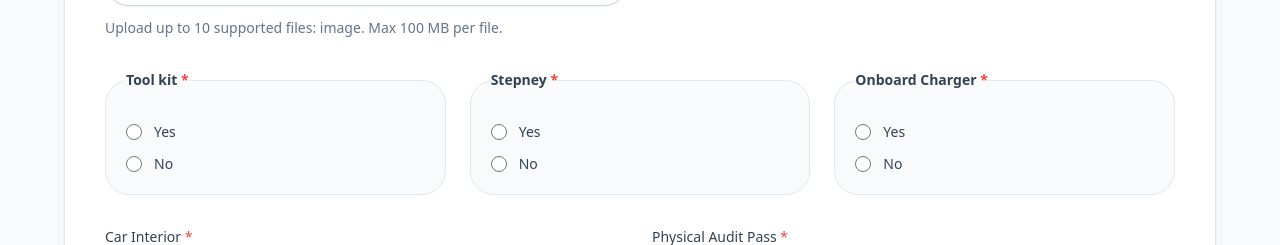
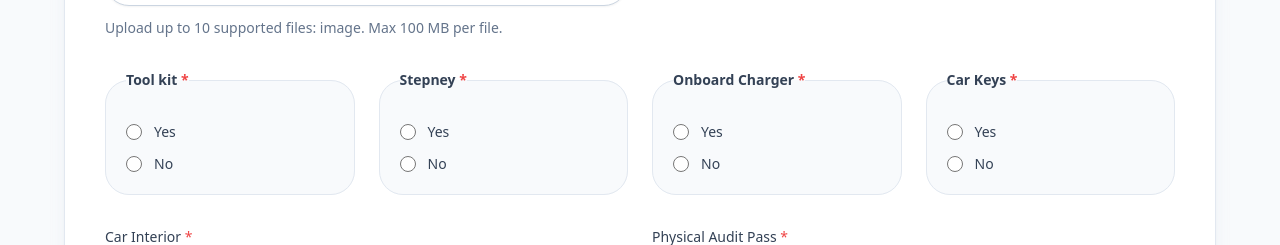
Before and after one commit to AnuJ221011/DK, a React (Vite) app: page / in a window 1280 px wide. Shown: the part 1245-1490 px from the top of the page. Built offline with nearby package versions, Linux system fonts and the light colour scheme; no server answers; the HTML template or start-up script is replaced by a standard one.

Commit message:
added car keys field

```diff
--- a/src/App.jsx
+++ b/src/App.jsx
@@ -13,6 +13,7 @@ const initialState = {
   toolKit: '',
   stepney: '',
   onboardCharger: '',
+  carKeys: '',
   carInterior: '',
   physicalAuditPass: ''
 }
@@ -315,7 +316,7 @@ function App() {
             ))}
           </div>
 
-          <div className={`grid gap-6 lg:grid-cols-3 ${isNotAvailable ? 'opacity-40' : ''}`}>
+          <div className={`grid gap-6 lg:grid-cols-4 ${isNotAvailable ? 'opacity-40' : ''}`}>
             <fieldset className="space-y-3 rounded-3xl border border-slate-200 bg-slate-50 p-5">
               <legend className="text-sm font-semibold text-slate-700">Tool kit <span className="text-red-500">*</span></legend>
               <label className="flex items-center gap-3 text-sm text-slate-700"><input type="radio" name="toolKit" value="Yes" checked={formData.toolKit === 'Yes'} onChange={handleChange} disabled={isNotAvailable} className="h-4 w-4 text-sky-600 focus:ring-sky-500" /> Yes</label>
@@ -332,6 +333,12 @@ function App() {
               <legend className="text-sm font-semibold text-slate-700">Onboard Charger <span className="text-red-500">*</span></legend>
               <label className="flex items-center gap-3 text-sm text-slate-700"><input type="radio" name="onboardCharger" value="Yes" checked={formData.onboardCharger === 'Yes'} onChange={handleChange} disabled={isNotAvailable} className="h-4 w-4 text-sky-600 focus:ring-sky-500" /> Yes</label>
               <label className="flex items-center gap-3 text-sm text-slate-700"><input type="radio" name="onboardCharger" value="No" checked={formData.onboardCharger === 'No'} onChange={handleChange} disabled={isNotAvailable} className="h-4 w-4 text-sky-600 focus:ring-sky-500" /> No</label>
+            </fieldset>
+
+            <fieldset className="space-y-3 rounded-3xl border border-slate-200 bg-slate-50 p-5">
+              <legend className="text-sm font-semibold text-slate-700">Car Keys <span className="text-red-500">*</span></legend>
+              <label className="flex items-center gap-3 text-sm text-slate-700"><input type="radio" name="carKeys" value="Yes" checked={formData.carKeys === 'Yes'} onChange={handleChange} disabled={isNotAvailable} className="h-4 w-4 text-sky-600 focus:ring-sky-500" /> Yes</label>
+              <label className="flex items-center gap-3 text-sm text-slate-700"><input type="radio" name="carKeys" value="No" checked={formData.carKeys === 'No'} onChange={handleChange} disabled={isNotAvailable} className="h-4 w-4 text-sky-600 focus:ring-sky-500" /> No</label>
             </fieldset>
           </div>
 
```
